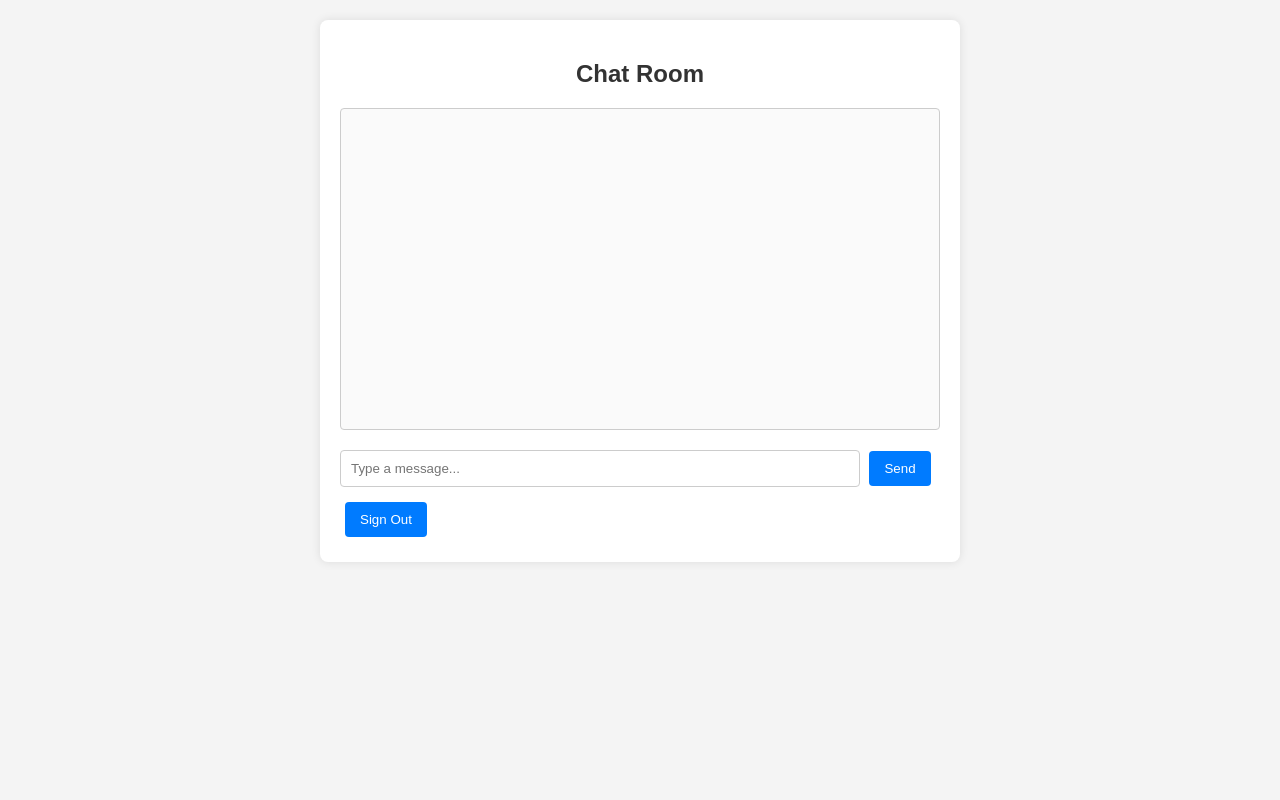
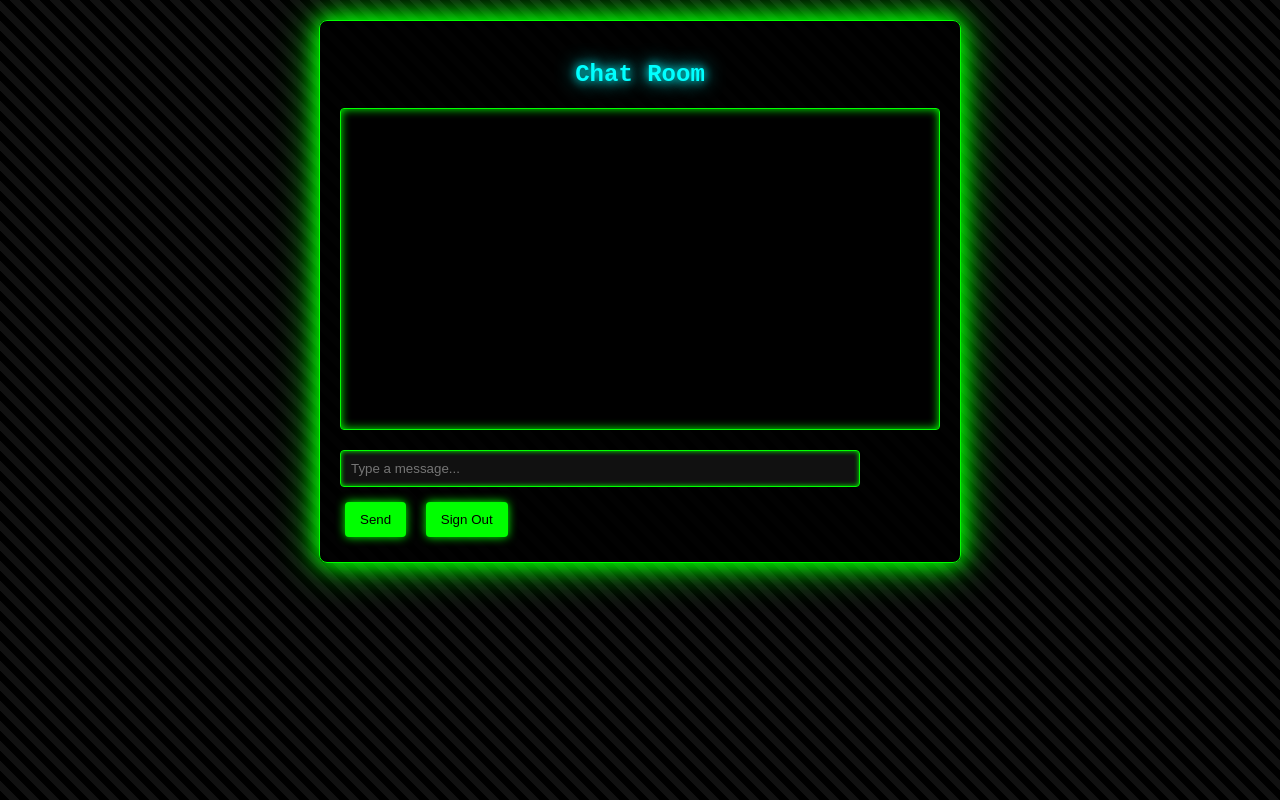
Before and after one commit to aiexploregroup-source/mychatapp, a plain HTML site: page chat.html in a window 1280 px wide. Drawn offline with Linux system fonts and the light colour scheme.

Commit message:
new cyberpunk

```diff
--- a/style.css
+++ b/style.css
@@ -1,21 +1,26 @@
 body {
-    font-family: Arial, sans-serif;
+    font-family: 'Courier New', monospace; /* Futuristic monospace font for cyberpunk terminal vibe */
     margin: 20px;
-    background-color: #f4f4f4;
-    color: #333;
+    background-color: #000000; /* Deep black background */
+    color: #00ff00; /* Neon green text */
+    background-image: linear-gradient(45deg, #000000 25%, #111111 25%, #111111 50%, #000000 50%, #000000 75%, #111111 75%, #111111); /* Subtle grid pattern for cyberpunk feel */
+    background-size: 20px 20px;
 }
 
 #auth, #chat {
     max-width: 600px;
     margin: 0 auto;
     padding: 20px;
-    background: white;
+    background: rgba(0, 0, 0, 0.9); /* Semi-transparent black for a holographic look */
     border-radius: 8px;
-    box-shadow: 0 0 10px rgba(0, 0, 0, 0.1);
+    box-shadow: 0 0 20px #00ff00, 0 0 40px #00ff00; /* Neon green glow */
+    border: 1px solid #00ff00; /* Neon green border */
 }
 
 h2 {
     text-align: center;
+    color: #00ffff; /* Cyan neon for headings */
+    text-shadow: 0 0 10px #00ffff, 0 0 20px #00ffff; /* Glowing cyan text */
 }
 
 input {
@@ -23,9 +28,17 @@ input {
     width: 100%;
     padding: 10px;
     margin: 10px 0;
-    border: 1px solid #ccc;
+    border: 1px solid #00ff00; /* Neon green border */
     border-radius: 4px;
     box-sizing: border-box;
+    background-color: #111111; /* Dark gray background */
+    color: #00ff00; /* Neon green text */
+    box-shadow: inset 0 0 5px #00ff00; /* Inner glow */
+}
+
+input:focus {
+    box-shadow: 0 0 10px #00ff00, inset 0 0 5px #00ff00; /* Enhanced glow on focus */
+    outline: none;
 }
 
 button {
@@ -34,43 +47,54 @@ button {
     border: none;
     border-radius: 4px;
     cursor: pointer;
-    background-color: #007bff;
-    color: white;
+    background-color: #00ff00; /* Neon green background */
+    color: #000000; /* Black text for contrast */
+    box-shadow: 0 0 10px #00ff00; /* Green glow */
+    transition: all 0.3s ease; /* Smooth hover animation */
 }
 
 button:hover {
-    background-color: #0056b3;
+    background-color: #00ffff; /* Cyan on hover */
+    box-shadow: 0 0 20px #00ffff, 0 0 30px #00ffff; /* Brighter cyan glow */
+    transform: scale(1.05); /* Slight scale-up for interactivity */
 }
 
 #googleSignInBtn {
-    background-color: #db4437; /* Google red */
+    background-color: #ff00ff; /* Magenta for Google button */
+    box-shadow: 0 0 10px #ff00ff; /* Magenta glow */
 }
 
 #googleSignInBtn:hover {
-    background-color: #c23321;
+    background-color: #ff0080; /* Darker magenta on hover */
+    box-shadow: 0 0 20px #ff0080, 0 0 30px #ff0080; /* Enhanced glow */
 }
 
 hr {
     margin: 20px 0;
     border: none;
-    border-top: 1px solid #ccc;
+    border-top: 1px solid #00ff00; /* Neon green line */
+    box-shadow: 0 0 5px #00ff00; /* Subtle glow */
 }
 
 #messages {
-    border: 1px solid #ccc;
+    border: 1px solid #00ff00; /* Neon green border */
     height: 300px;
     overflow-y: auto;
     padding: 10px;
     margin-bottom: 10px;
-    background: #fafafa;
+    background: #000000; /* Black background for terminal screen */
     border-radius: 4px;
+    box-shadow: inset 0 0 10px #00ff00; /* Inner green glow */
+    color: #00ff00; /* Neon green text */
 }
 
 #messages div {
     margin-bottom: 10px;
     padding: 5px;
-    background: #e9ecef;
+    background: rgba(0, 255, 0, 0.1); /* Subtle green tint */
     border-radius: 4px;
+    border-left: 3px solid #00ffff; /* Cyan accent border */
+    box-shadow: 0 0 5px #00ff00; /* Message glow */
 }
 
 #messageInput {
```
